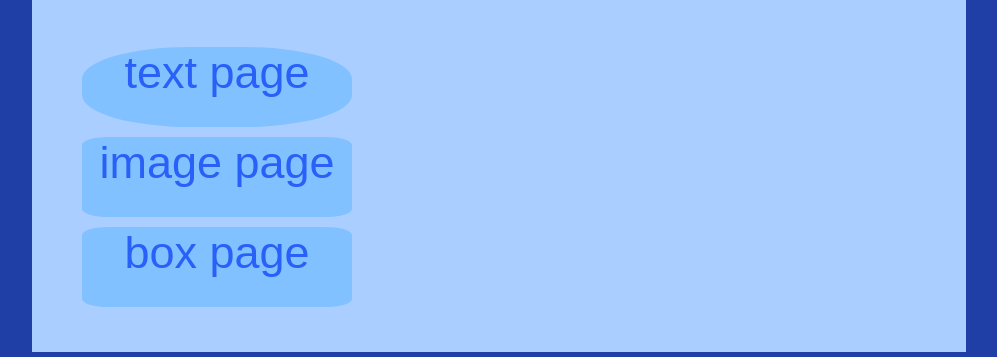
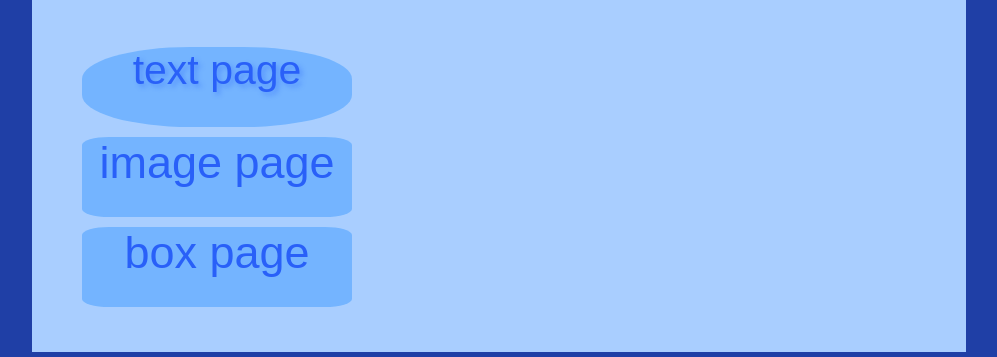
Before and after one commit to morehousever/LCC, a plain HTML site: page index.html in a window 1280 px wide. In both pictures the pointer is over the link "text page". Shown: the part 303-660 px from the top of the page, without its empty margins (141-1138 px from the left). Drawn offline with Linux system fonts and the light colour scheme; a web font is replaced by a local one.

Commit message:
Add files via upload

```diff
--- a/index.html
+++ b/index.html
@@ -32,8 +32,7 @@ ul{
 
 }
 a{
-   background:#82c1ff;
-
+   background:#63acffbe;
    display: block;
    width:270px;
    height: 80px;
@@ -48,6 +47,11 @@ a{
 }
 a:hover{
    border-radius: 40%;
+   color:#2960f8;
+   text-shadow: 3px 3px 5px #255efa5f;
+   font-weight:lighter;
+   font-size:41px ;
+   margin-top: 15px;
 }
 
 
```
